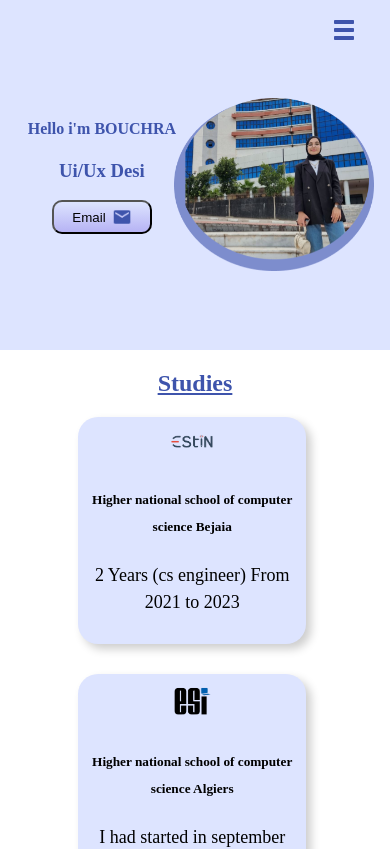
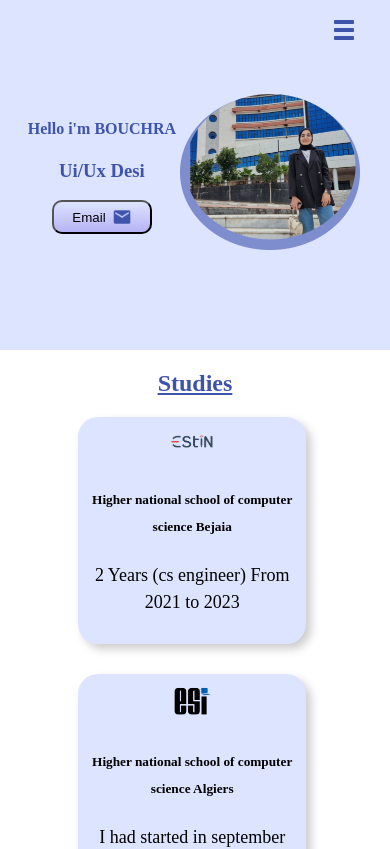
Before and after one commit to bouchrabenkhelifa/portfolio, a React (Create React App) app: page / in a window 390 px wide. Shown: the top 849 px of the page. Built offline with nearby package versions, Linux system fonts and the light colour scheme.

Commit message:
Initial commit

```diff
--- a/src/styles/navbar.css
+++ b/src/styles/navbar.css
@@ -236,7 +236,7 @@
 
     }
       #imagee{
-        width: 200px;
+        width: 180px;
         margin-left: 20%;
         margin-top: 20%;
     }
```
